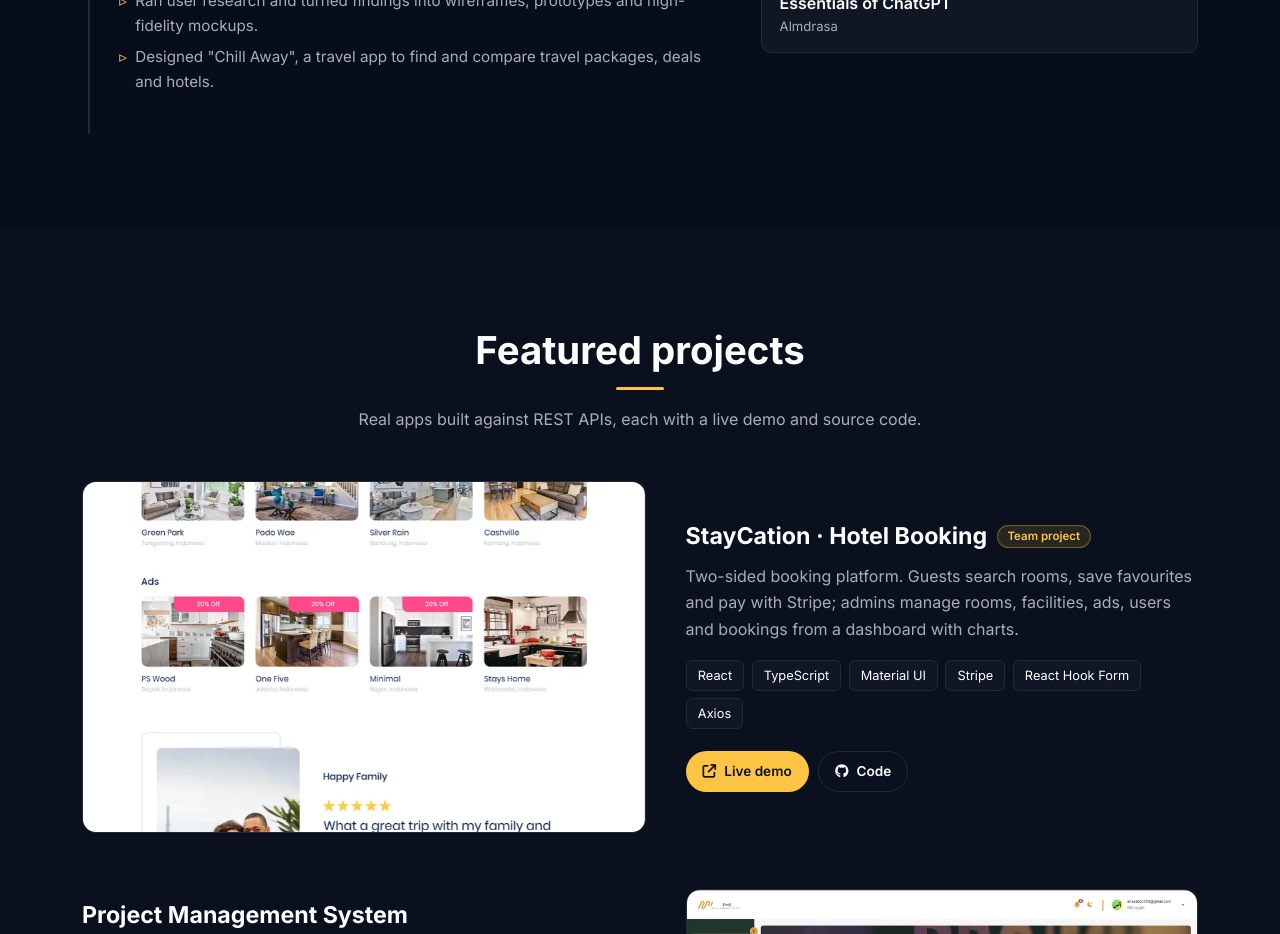
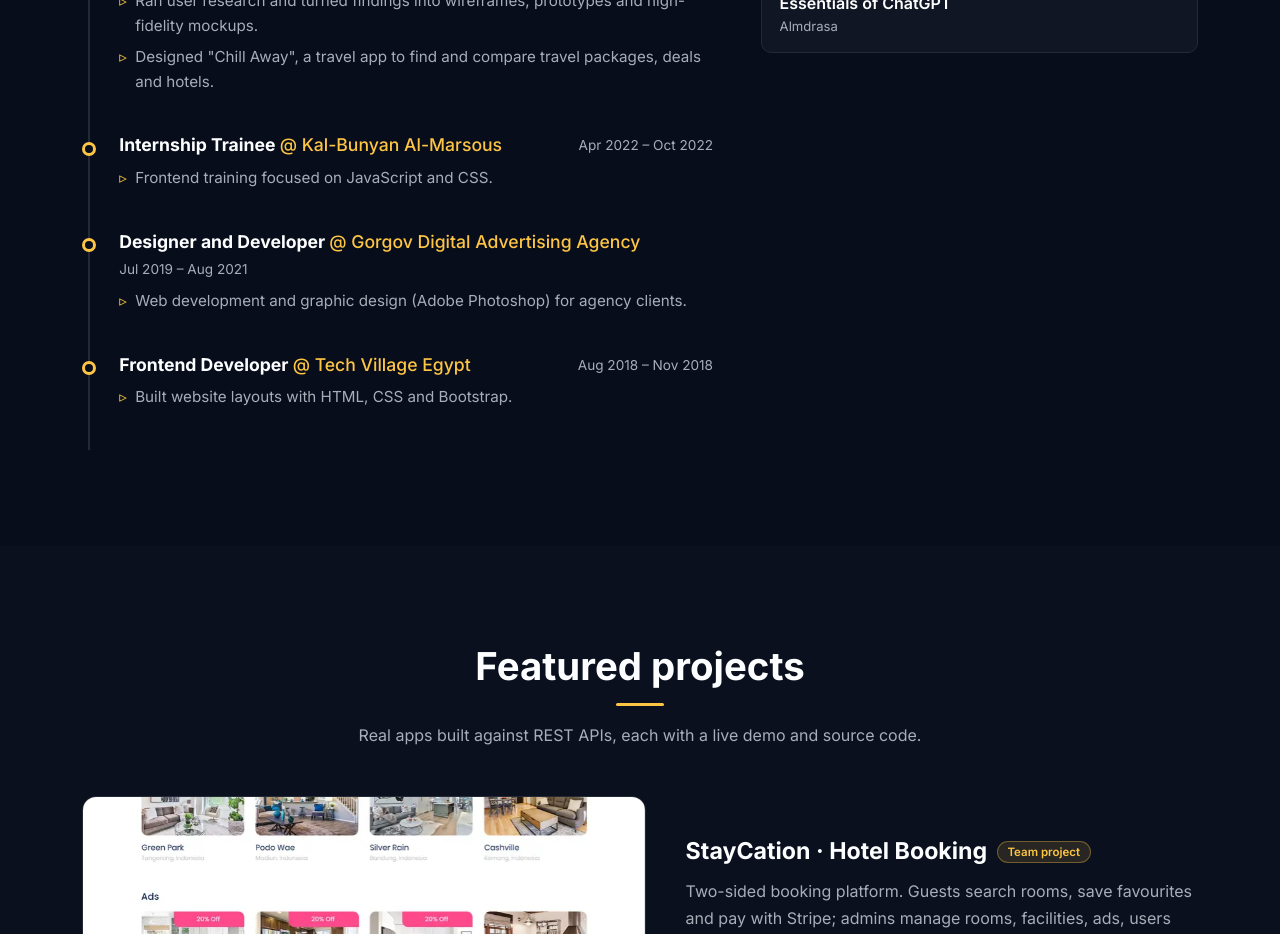
Before and after one commit to onisEg/resume, a React (Vite) app: page / in a window 1280 px wide. Shown: the part 2220-3154 px from the top of the page. Built offline with nearby package versions, Linux system fonts and the light colour scheme.

Commit message:
feat(experience): add earlier roles from LinkedIn
Add Gorgov Digital (2019–2021), Tech Village Egypt (2018) and the
2022 JavaScript/CSS internship. Marketing-only roles are left out.

```diff
--- a/src/data/content.js
+++ b/src/data/content.js
@@ -192,6 +192,36 @@ export const experience = [
       ],
     },
   },
+  {
+    role: { en: "Internship Trainee", es: "Becario en prácticas" },
+    company: "Kal-Bunyan Al-Marsous",
+    start: { en: "Apr 2022", es: "abr. 2022" },
+    end: { en: "Oct 2022", es: "oct. 2022" },
+    points: {
+      en: ["Frontend training focused on JavaScript and CSS."],
+      es: ["Formación frontend centrada en JavaScript y CSS."],
+    },
+  },
+  {
+    role: { en: "Designer and Developer", es: "Diseñador y desarrollador" },
+    company: "Gorgov Digital Advertising Agency",
+    start: { en: "Jul 2019", es: "jul. 2019" },
+    end: { en: "Aug 2021", es: "ago. 2021" },
+    points: {
+      en: ["Web development and graphic design (Adobe Photoshop) for agency clients."],
+      es: ["Desarrollo web y diseño gráfico (Adobe Photoshop) para clientes de la agencia."],
+    },
+  },
+  {
+    role: { en: "Frontend Developer", es: "Desarrollador Frontend" },
+    company: "Tech Village Egypt",
+    start: { en: "Aug 2018", es: "ago. 2018" },
+    end: { en: "Nov 2018", es: "nov. 2018" },
+    points: {
+      en: ["Built website layouts with HTML, CSS and Bootstrap."],
+      es: ["Maqueté sitios web con HTML, CSS y Bootstrap."],
+    },
+  },
 ];
 
 export const education = [
```
